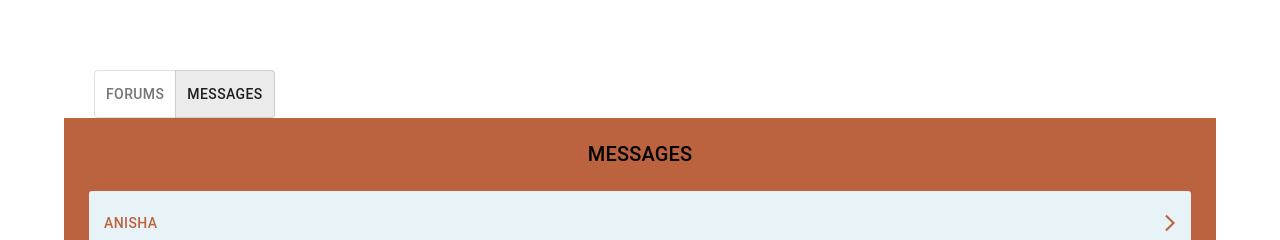
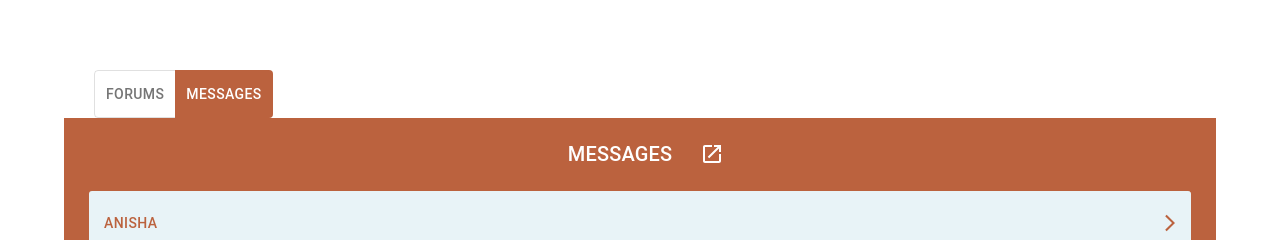
Before and after one commit to jrp9pte/ForgeSpotifyClone, a React (Create React App) app in the folder frontend/: page /discover in a window 1280 px wide. Both pictures are taken after a click on the button "MESSAGES". Shown: the part 492-732 px from the top of the page. Built offline with nearby package versions, Linux system fonts and the light colour scheme; no server answers; the database is empty.

Commit message:
more messages styling

```diff
--- a/frontend/src/Components/Discover/Discover.js
+++ b/frontend/src/Components/Discover/Discover.js
@@ -18,14 +18,28 @@ const Discover = () => {
 			<NewReleases />
 
 			<Container maxWidth="lg">
-				<Box sx={{ display: 'flex', justifyContent: 'flex-start', mt: "80px" }}>
-					<ToggleButtonGroup exclusive sx={{pl: '30px'}}>
+				<Box
+					sx={{
+						display: "flex",
+						justifyContent: "flex-start",
+						mt: "80px",
+					}}
+				>
+					<ToggleButtonGroup
+						square
+						exclusive
+						sx={{ pl: "30px", backgrounColor: "#BB623E" }}
+					>
 						<ToggleButton
 							selected={!showMessages}
 							onClick={() => setShowMessages(false)}
-							backgrounColor='#BB623E'
+							square
 							sx={{
-								backgrounColor: '#BB623E'
+								"&.Mui-selected, &.Mui-selected:hover": {
+									color: "white",
+									backgroundColor: "#BB623E",
+									borderWidth: "0px",
+								},
 							}}
 						>
 							Forums
@@ -33,6 +47,13 @@ const Discover = () => {
 						<ToggleButton
 							selected={showMessages}
 							onClick={() => setShowMessages(true)}
+							sx={{
+								"&.Mui-selected, &.Mui-selected:hover": {
+									color: "white",
+									backgroundColor: "#BB623E",
+									borderWidth: "0px",
+								},
+							}}
 						>
 							Messages
 						</ToggleButton>
--- a/frontend/src/Components/Discussion/Alldiss.js
+++ b/frontend/src/Components/Discussion/Alldiss.js
@@ -44,7 +44,7 @@ function Alldiss() {
         autoComplete="off"
       >
         <FormControl variant="standard">
-          <h3>CURRENT DISCUSSIONS </h3>
+          <Typography variant='h6' color='white'>CURRENT DISCUSSIONS</Typography>
         </FormControl>
 
         <FormControl variant="standard">
--- a/frontend/src/Components/Messages/Messages.js
+++ b/frontend/src/Components/Messages/Messages.js
@@ -1,7 +1,15 @@
-import { Button, ButtonGroup, Container, Typography, Box } from "@mui/material"
+import {
+	Button,
+	ButtonGroup,
+	Container,
+	Typography,
+	Box,
+	IconButton,
+} from "@mui/material"
 import React, { useState } from "react"
 import IndividualMessage from "./IndividualMessage"
 import ArrowForwardIosIcon from "@mui/icons-material/ArrowForwardIos"
+import OpenInNewIcon from "@mui/icons-material/OpenInNew"
 
 function Messages() {
 	const users = [
@@ -61,10 +69,15 @@ function Messages() {
 					backgroundColor: "#BB623E",
 				}}
 			>
-				<Typography variant="h6" sx={{ p: "20px" }}>
-					MESSAGES
-				</Typography>
-				<Box sx={{ maxHeight: '475px', overflowY: "scroll" }}>
+				<Box sx={{ display: "flex", justifyContent: "center" }}>
+					<Typography variant="h6" color="white" sx={{ p: "20px" }}>
+						MESSAGES
+					</Typography>
+					<IconButton>
+						<OpenInNewIcon sx={{ color: 'white'}}/>
+					</IconButton>
+				</Box>
+				<Box sx={{ maxHeight: "475px", overflowY: "scroll" }}>
 					{displayAllUsers && (
 						<ButtonGroup fullWidth orientation="vertical">
 							{buttons}
```
Also changed, not shown: frontend/src/Components/Messages/IndividualMessage.js (+10 -4 lines).
